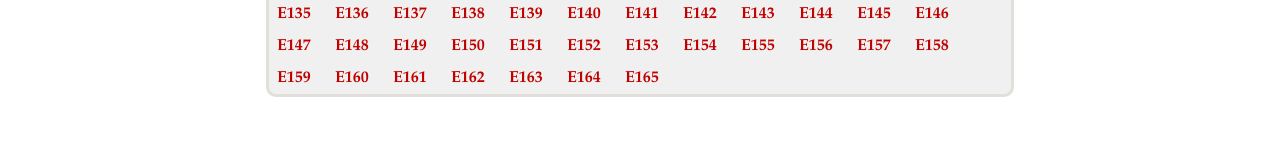
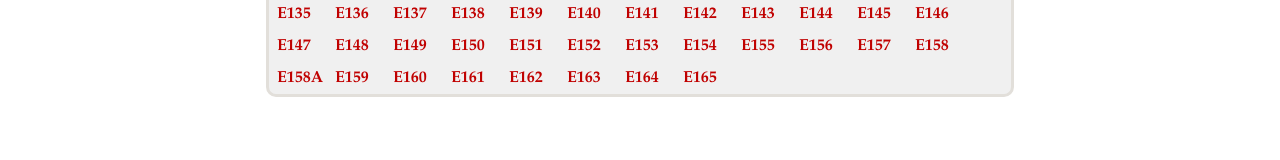
Before and after one commit to BroBuddy/Barbarian-Prince, a React (Vite) app: page /event in a window 1280 px wide. Shown: the part 509-669 px from the top of the page. Built offline with nearby package versions, Linux system fonts and the light colour scheme.

Commit message:
fixed last event

```diff
--- a/src/features/events/data/eventData.ts
+++ b/src/features/events/data/eventData.ts
@@ -2370,7 +2370,19 @@ export const eventData: Event[] = [
     title: "Hostile Guards",
     type: "combat",
     desc: "You leave the rest of your party in an atrium and are confronted by 2 hostile guards (EV6 CS5 WC7). If you pay 20 gold as a bribe they will let you pass — roll again to Seek an Audience (R211) here. Otherwise, they attack you, getting the first strike in combat (R220). Regardless of whether you win or lose, you must immediately escape from this hex (R218).",
-    note: "In a village (E158A): You are cornered alone by 2 hostile guards (CS4 EV5 WC6). Bribe costs 10 gold. Roll again for Seek an Audience (R211A) if you pay. Otherwise they attack with first strike (R220); you must escape (R218) either way.",
+    tables: [
+      {
+        type: "simple-list",
+        label: "",
+        rows: [["e158a", "In a Village"]],
+      },
+    ],
+  },
+  {
+    tag: "e158a",
+    title: "In a Village",
+    type: "combat",
+    desc: "You are cornered alone by 2 hostile guards (cs 4 ev5 wc6). If you pay 10 gold as a bribe they will let you pass, roll again to Seek an Audience (r211a) here. Otherwise, they attack you, getting the rst strike in combat (r220). Regardless of whether you win or lose, you must immediately escape from this hex (r218).",
   },
   {
     tag: "e159",
@@ -2493,8 +2505,8 @@ export const eventData: Event[] = [
     tag: "e165",
     title: "The Imp of Pelgar",
     type: "story",
-    desc: "You learn that the town of Pelgar was destroyed after the townsfolk reneged on a deal struck with an infernal imp. The imp is rumoured to still inhabit the ruins, lording over the imprisoned souls of the townsfolk who reneged on him.",
-    note: "Travel to the ruins of Pelgar (hex 2009) with either a magician, monk, priest, witch, or wizard in your party, OR a resistance talisman (E184) to protect you from the imp's foul magic. After you Search Ruins (R208), you may roll 1d6 to attempt to strike your own bargain.",
+    desc: "You learn that the town of Pelgar was destroyed after the townsfolk reneged on a deal struck with an infernal imp. The imp is rumoured to still inhabit the ruins, lording over the imprisoned souls of the townsfolk who reneged on him. If you travel to the ruins of Pelgar (hex 2009) with either a magician, monk, priest, witch, or wizard in your party, or a resistance talisman (e184) to protect you from the imp’s foul magic, then after you Search Ruins (r208), you may roll 1d6 to attempt to strike your own bargain, risky as it may be:",
+    note: "Decline the Offer: If you are unwilling to accept the offer, or unable to pay the cost immediately, the imp snarls a curse at you and vanishes. Roll 1d3 and lower the result by one (−1) until the curse can be broken by a true love (see r228): 1: wit & wiles; 2: combat skill; 3: endurance.",
     tables: [
       {
         type: "roll-table",
@@ -2509,6 +2521,14 @@ export const eventData: Event[] = [
             "2",
             "The imp (EV3 CS4 WC110) appears and attacks you with its powerful magic. It is only hurt by wounds from a magic sword or strikes from a magician, monk, priest, witch, or wizard.",
           ],
+          [
+            "3",
+            "The imp appears in a swirling column of vile, black smoke, cackling at the thought of more souls to torment. Roll 1d6: on a 3 or less, the magical protection you have is, sadly, not enough to protect you – you are doomed and the game ends here; on a 4 or more, the Imp is impressed and agrees to listen; see result 4–6.",
+          ],
+          [
+            "4-6",
+            "The snickering imp listens to your story and bows with a flourish in service to you. Roll 1d6 to see what the diabolical creature offers and then see “accept the offer” below: 1–2: e195; 3–4: wc110 worth of loot; 5: four mercenaries (ev3 cs5) for your party who will never desert; 6: as soon as you end your day north of the Tragoth River again, the throne will be yours and you will win the game.",
+          ],
         ],
       },
     ],
```
Also changed, not shown: 38 other files (tests, documents, lock files or other folders).
